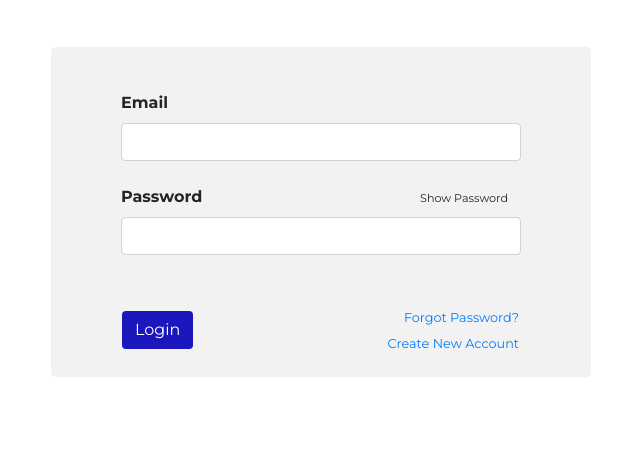
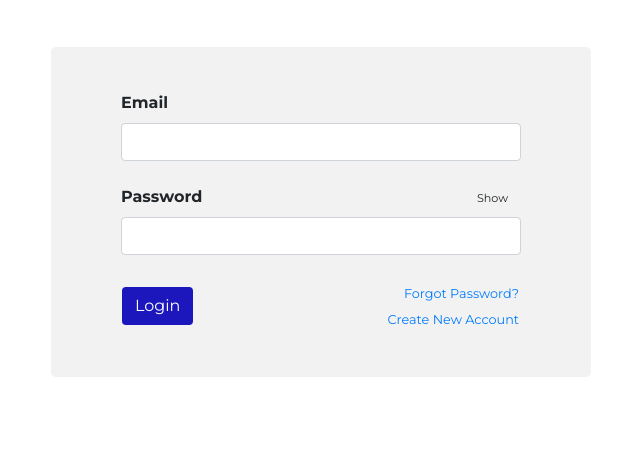
Before and after one commit to gregh13/Flight-Club, a Flask app: a page that uses templates/login.html in a window 1280 px wide. Shown: the part 194-648 px from the top of the page, without its empty margins (319-959 px from the left). Run offline with Flask 2, Linux system fonts and the light colour scheme; some libraries are stand-ins or nearby versions.

Commit message:
reformat spacing (<br>) for login and change email/password pages

```diff
--- a/templates/change_email.html
+++ b/templates/change_email.html
@@ -42,7 +42,7 @@
               {{ form.password(id="passwordInput", class_="form-control", style="width:100%") }}
               <br><br>
               <button class="w-22 btn btn-md btn-custom" type="submit">Send Verification Email</button>
-
+                <br>
           </form>
                 </div>
         </div>
--- a/templates/change_password.html
+++ b/templates/change_password.html
@@ -41,6 +41,7 @@
               {{ form.confirm_password(id="passwordInput_3", class_="form-control", style="width:100%") }}
               <br><br>
               <button class="w-22 btn btn-md btn-custom" type="submit">Change Password</button>
+              <br>
 
           </form>
                 </div>
--- a/templates/login.html
+++ b/templates/login.html
@@ -27,10 +27,10 @@
               <strong>{{ form.email.label }}</strong>
               {{ form.email(class_="form-control", style="width:100%") }}
               <br>
-              <strong>{{ form.password.label }}</strong> <span id="show_password" class="btn" onclick="togglePassword()" title="Show">Show Password</span>
+              <strong>{{ form.password.label }}</strong> <span id="show_password" class="btn" onclick="togglePassword()" title="Show">Show</span>
               {{ form.password(id="passwordInput", class_="form-control", style="width:100%") }}
 
-              <br><br>
+              <br>
               <table  style="display: table; width: 100%;">
                   <tbody style="display: table; width: 100%;">
                   <tr>
@@ -46,6 +46,7 @@
                   </tbody>
                   </table>
           </form>
+                <br>
                 </div>
         </div>
       </div>
@@ -61,11 +62,11 @@ function togglePassword()
   if(toggle.title == 'Show'){
       password.type = "text";
       toggle.title = 'Hide';
-      toggle.textContent = "Hide Password";}
+      toggle.textContent = "Hide";}
   else if(toggle.title == 'Hide'){
       password.type = "password";
       toggle.title = 'Show';
-      toggle.textContent = "Show Password";}
+      toggle.textContent = "Show";}
 }
 </script>
 
```
